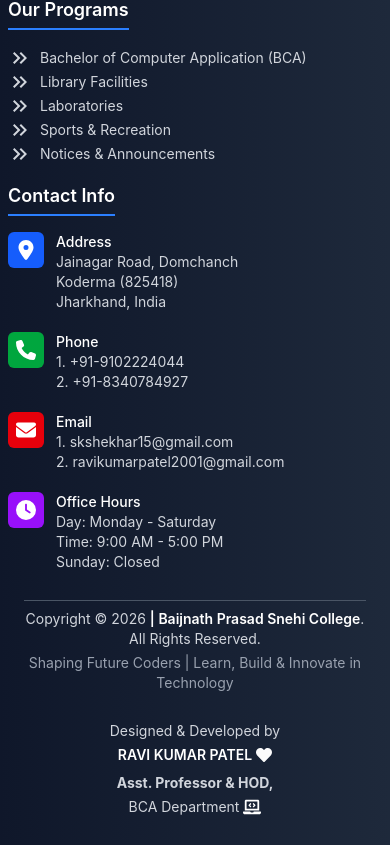
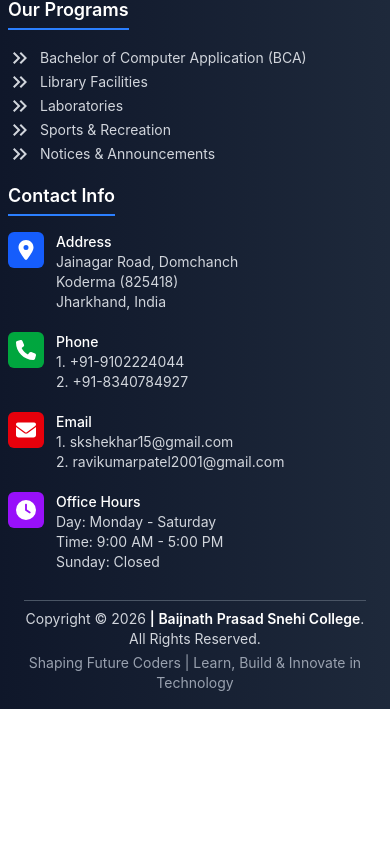
Before and after one commit to ravikrpatel01/bpsc-bca-website, a React (Vite) app: page /notices in a window 390 px wide. Shown: the part 1469-2314 px from the top of the page. After the commit the page ends 2178 px from the top, so only its background shows below. Built offline with nearby package versions, Linux system fonts and the light colour scheme.

Commit message:
Made footer responsive

```diff
--- a/src/components/Footer.jsx
+++ b/src/components/Footer.jsx
@@ -19,7 +19,7 @@
         </div>
 
         {/* Right Content */}
-        <div className="text-sm px-2 lg:px-4 py-3 text-center sm:text-left">
+        <div className="text-sm hidden lg:block px-2 lg:px-4 py-3 text-center sm:text-left">
           {/* Line 1 */}
           <p className="flex flex-col sm:flex-row items-center justify-center sm:justify-start gap-1">
             <span>Designed & Developed by</span>
```
